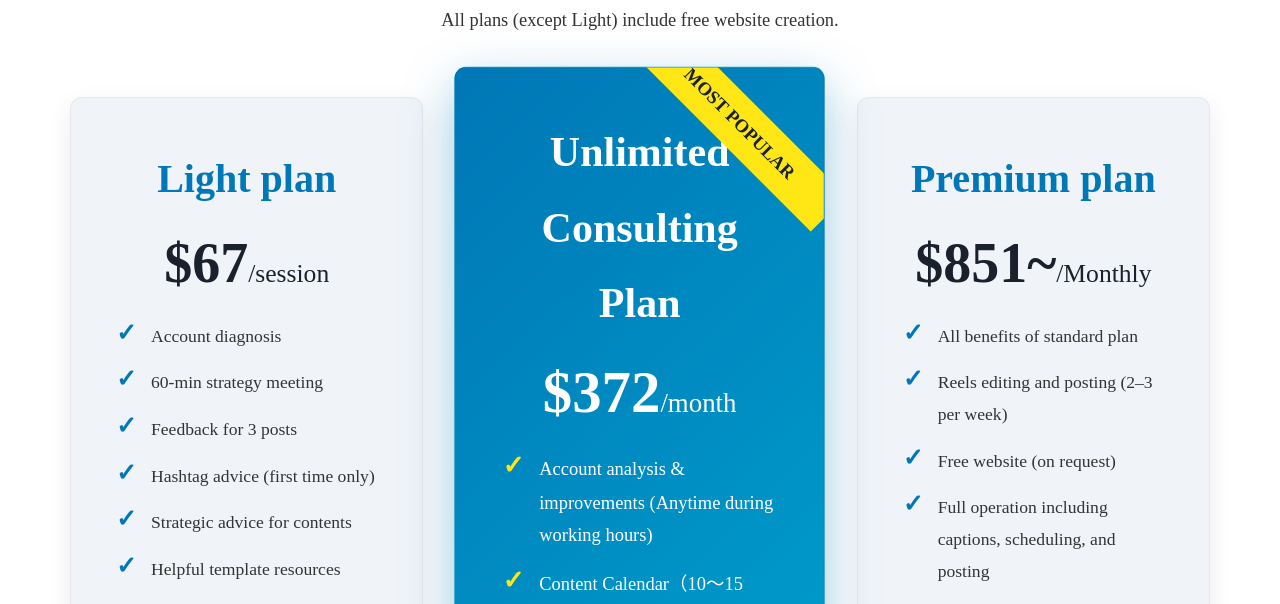
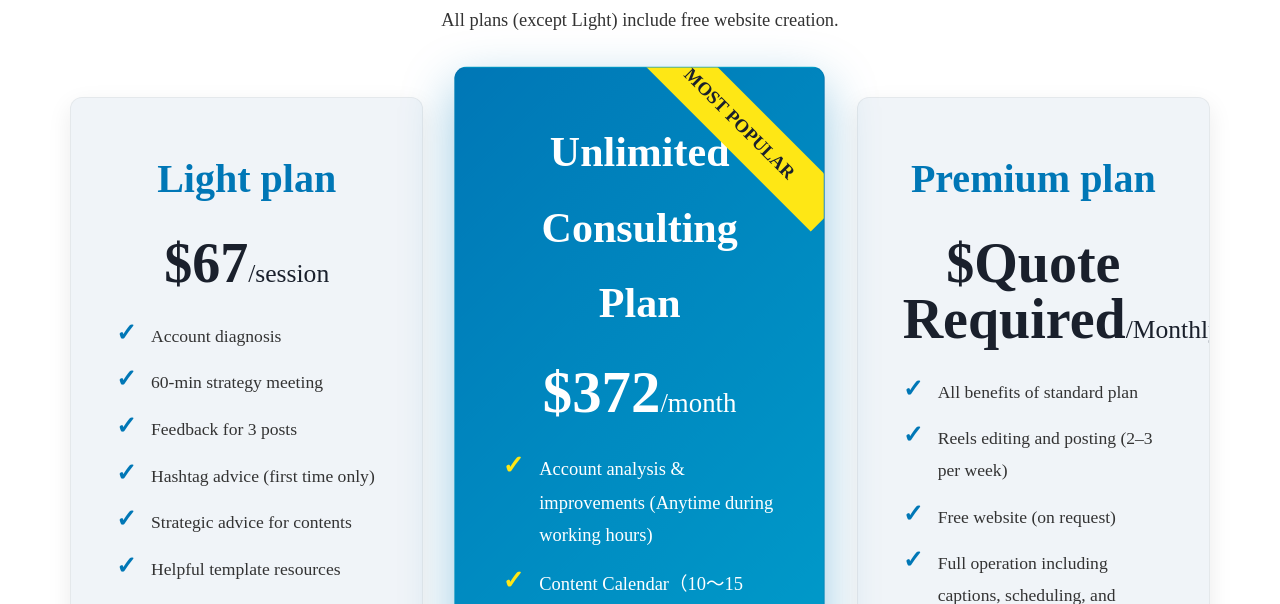
Before and after one commit to aiwamu/ATO, a Flask app: page /en in a window 1280 px wide. Shown: the part 4944-5548 px from the top of the page. Run offline with Flask 3, Linux system fonts and the light colour scheme; some web fonts are replaced.

Commit message:
Update index_en.html

```diff
--- a/templates/index_en.html
+++ b/templates/index_en.html
@@ -2662,7 +2662,7 @@ All plans (except Light) include free website creation.
 
 <h3>Premium plan</h3>
 
-<p class="price">$851~<span>/Monthly</span></p>
+<p class="price">$Quote Required<span>/Monthly</span></p>
 
 <ul>
 
```
